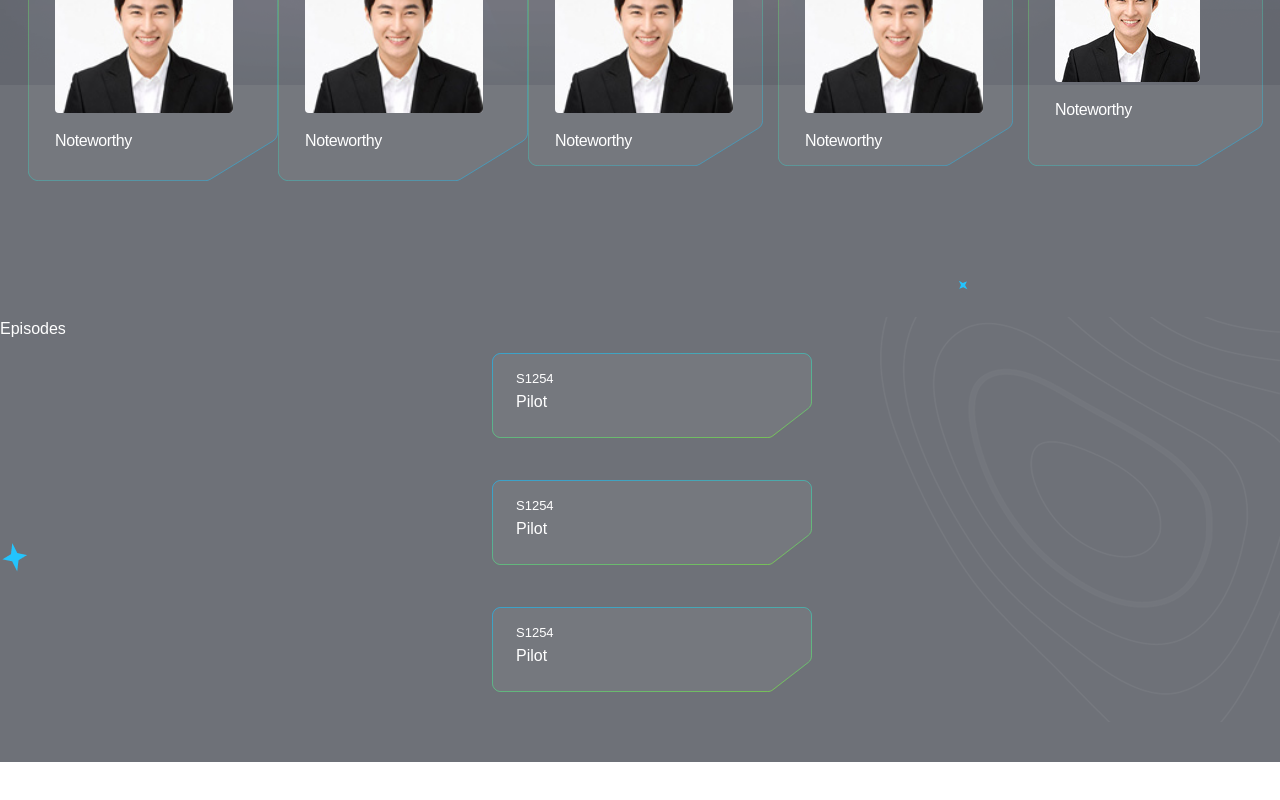
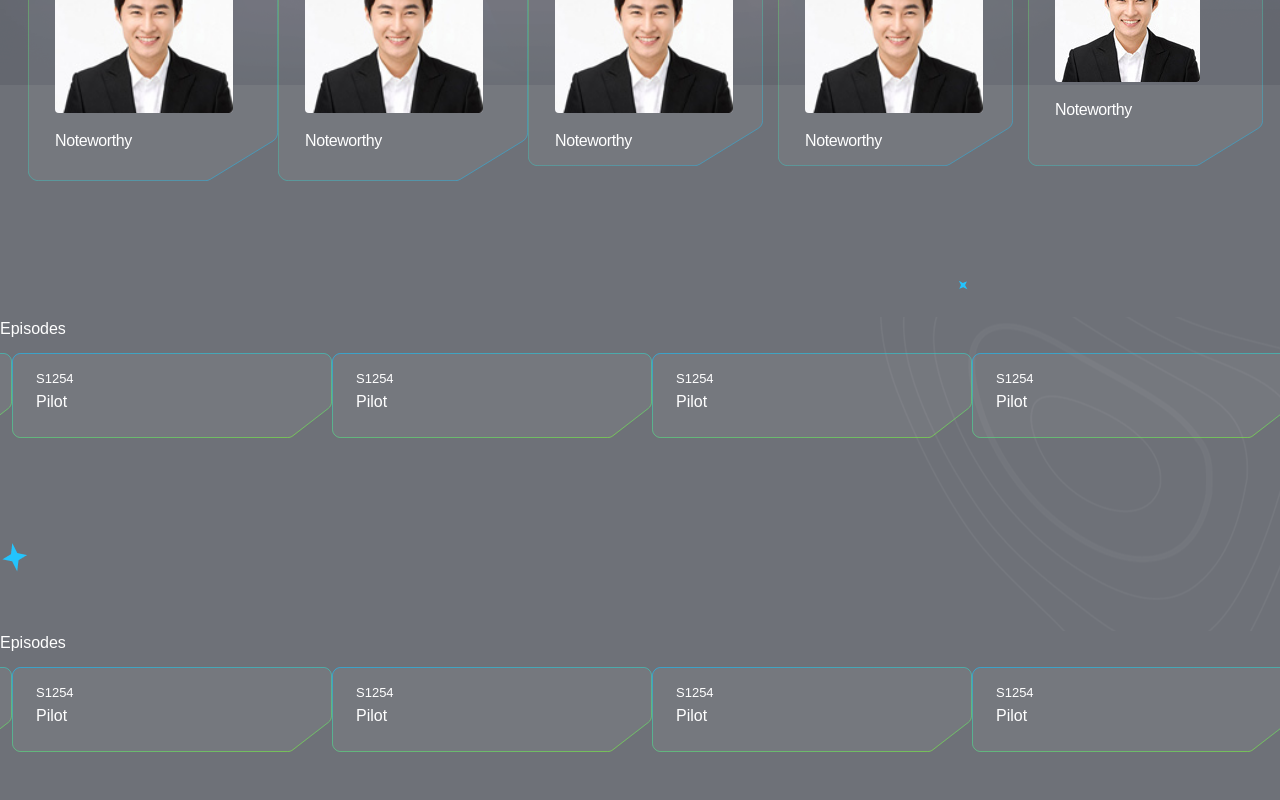
Before and after one commit to jakia12/Rick-morty, a React (Create React App) app: page / in a window 1280 px wide. Shown: the part 853-1653 px from the top of the page. Before the commit the page ends 1615 px from the top, so only its background shows below. Built offline with nearby package versions, Linux system fonts and the light colour scheme.

Commit message:
all casts page added

```diff
--- a/src/components/episodes/Episodes.jsx
+++ b/src/components/episodes/Episodes.jsx
@@ -58,6 +58,61 @@ const Episodes = () => {
           Episodes
         </h2>
         <Slider {...settings}>
+          <div className="relative max-w-[330px] md:w-[330px] h-[96px] p-5 ">
+            <img src={substract} className="" alt="" />
+            <div className="absolute top-[40px] left-[50px] w-full h-full  text-left">
+              <span className="text-[13px] text-white font-TTTravels capitalize">
+                s1254
+              </span>
+              <h3 className="text-white font-TTTravels text-[16px] capitalize">
+                Pilot
+              </h3>
+            </div>
+          </div>
+          <div className="relative max-w-[340px] md:w-[340px] h-[96px] m-3">
+            <img src={substract} alt="" />
+            <div className="absolute top-[13px] left-[24px] w-full h-full  text-left">
+              <span className="text-[13px] text-white font-TTTravels capitalize">
+                s1254
+              </span>
+              <h3 className="text-white font-TTTravels text-[16px] capitalize">
+                Pilot
+              </h3>
+            </div>
+          </div>
+          <div className="relative max-w-[340px] md:w-[340px] h-[96px] m-3">
+            <img src={substract} alt="" />
+            <div className="absolute top-[13px] left-[24px] w-full h-full  text-left">
+              <span className="text-[13px] text-white font-TTTravels capitalize">
+                s1254
+              </span>
+              <h3 className="text-white font-TTTravels text-[16px] capitalize">
+                Pilot
+              </h3>
+            </div>
+          </div>
+          <div className="relative max-w-[340px] md:w-[340px] h-[96px] m-3">
+            <img src={substract} alt="" />
+            <div className="absolute top-[13px] left-[24px] w-full h-full  text-left">
+              <span className="text-[13px] text-white font-TTTravels capitalize">
+                s1254
+              </span>
+              <h3 className="text-white font-TTTravels text-[16px] capitalize">
+                Pilot
+              </h3>
+            </div>
+          </div>
+          <div className="relative max-w-[340px] md:w-[340px] h-[96px] m-3">
+            <img src={substract} alt="" />
+            <div className="absolute top-[13px] left-[24px] w-full h-full  text-left">
+              <span className="text-[13px] text-white font-TTTravels capitalize">
+                s1254
+              </span>
+              <h3 className="text-white font-TTTravels text-[16px] capitalize">
+                Pilot
+              </h3>
+            </div>
+          </div>
           <div className="relative max-w-[340px] md:w-[340px] h-[96px] m-3">
             <img src={substract} alt="" />
             <div className="absolute top-[13px] left-[24px] w-full h-full  text-left">
--- /dev/null
+++ b/src/components/locations/Locations.jsx
@@ -0,0 +1,120 @@
+import React from "react";
+import Slider from "react-slick";
+import substract from "../../assets/placeholder-images/substract.svg";
+const Locations = () => {
+  var settings = {
+    dots: false,
+    infinite: true,
+    speed: 500,
+    slidesToShow: 4,
+
+    slidesToScroll: 1,
+    autoplay: true,
+    arrows: false,
+    autoplaySpeed: 2000,
+    responsive: [
+      {
+        breakpoint: 1024,
+        settings: {
+          slidesToShow: 4,
+          slidesToScroll: 1,
+          infinite: true,
+          dots: true,
+        },
+      },
+      {
+        breakpoint: 992,
+        settings: {
+          slidesToShow: 3,
+          slidesToScroll: 1,
+          initialSlide: 2,
+        },
+      },
+      {
+        breakpoint: 768,
+        settings: {
+          slidesToShow: 2,
+          slidesToScroll: 1,
+        },
+      },
+    ],
+    // fade: true,
+  };
+  return (
+    <div className="container  mx-auto max-w-7xl w-full">
+      <h2 className="text-[24] font-[500] capitalize font-TTTravels text-white text-left">
+        Episodes
+      </h2>
+      <Slider {...settings}>
+        <div className="relative max-w-[330px] md:w-[330px] h-[96px] p-5 ">
+          <img src={substract} className="" alt="" />
+          <div className="absolute top-[40px] left-[50px] w-full h-full  text-left">
+            <span className="text-[13px] text-white font-TTTravels capitalize">
+              s1254
+            </span>
+            <h3 className="text-white font-TTTravels text-[16px] capitalize">
+              Pilot
+            </h3>
+          </div>
+        </div>
+        <div className="relative max-w-[340px] md:w-[340px] h-[96px] m-3">
+          <img src={substract} alt="" />
+          <div className="absolute top-[13px] left-[24px] w-full h-full  text-left">
+            <span className="text-[13px] text-white font-TTTravels capitalize">
+              s1254
+            </span>
+            <h3 className="text-white font-TTTravels text-[16px] capitalize">
+              Pilot
+            </h3>
+          </div>
+        </div>
+        <div className="relative max-w-[340px] md:w-[340px] h-[96px] m-3">
+          <img src={substract} alt="" />
+          <div className="absolute top-[13px] left-[24px] w-full h-full  text-left">
+            <span className="text-[13px] text-white font-TTTravels capitalize">
+              s1254
+            </span>
+            <h3 className="text-white font-TTTravels text-[16px] capitalize">
+              Pilot
+            </h3>
+          </div>
+        </div>
+        <div className="relative max-w-[340px] md:w-[340px] h-[96px] m-3">
+          <img src={substract} alt="" />
+          <div className="absolute top-[13px] left-[24px] w-full h-full  text-left">
+            <span className="text-[13px] text-white font-TTTravels capitalize">
+              s1254
+            </span>
+            <h3 className="text-white font-TTTravels text-[16px] capitalize">
+              Pilot
+            </h3>
+          </div>
+        </div>
+        <div className="relative max-w-[340px] md:w-[340px] h-[96px] m-3">
+          <img src={substract} alt="" />
+          <div className="absolute top-[13px] left-[24px] w-full h-full  text-left">
+            <span className="text-[13px] text-white font-TTTravels capitalize">
+              s1254
+            </span>
+            <h3 className="text-white font-TTTravels text-[16px] capitalize">
+              Pilot
+            </h3>
+          </div>
+        </div>
+        <div className="relative max-w-[340px] md:w-[340px] h-[96px] m-3">
+          <img src={substract} alt="" />
+          <div className="absolute top-[13px] left-[24px] w-full h-full  text-left">
+            <span className="text-[13px] text-white font-TTTravels capitalize">
+              s1254
+            </span>
+            <h3 className="text-white font-TTTravels text-[16px] capitalize">
+              Pilot
+            </h3>
+          </div>
+        </div>
+      </Slider>
+    </div>
+  );
+};
+
+export default Locations;
--- /dev/null
+++ b/src/components/singleCast/SingleCast.jsx
@@ -0,0 +1,21 @@
+import React from "react";
+
+const SingleCast = () => {
+  return (
+    <div className="relative max-w-[235px] md:w-[235px] h-[268px] m-3">
+      <img src={castbg} alt="" />
+      <div className="absolute top-[19px] left-[27px] w-full h-full">
+        <a href="#">
+          <img class="rounded max-w-[178px] md:w-[178px]" src={Chart1} alt="" />
+        </a>
+        <div className="pt-[16px]">
+          <h5 className="mb-2 text-[16px] font-[500] font-poppins text-left tracking-tight  text-white pb-5">
+            Noteworthy
+          </h5>
+        </div>
+      </div>
+    </div>
+  );
+};
+
+export default SingleCast;
--- /dev/null
+++ b/src/pages/allCasts/AllCasts.jsx
@@ -0,0 +1,33 @@
+import React from "react";
+
+const AllCasts = () => {
+  return (
+    <section className="py-[64px]">
+      <div className="container  mx-auto max-w-7xl w-full">
+        <h2 className="font-TTTravels text-[64px] font-[600] text-lightBlue mt-[40px]">
+          The Cast
+        </h2>
+        {/* display all casts here */}
+        <div className="relative max-w-[235px] md:w-[235px] h-[268px] m-3">
+          <img src={castbg} alt="" />
+          <div className="absolute top-[19px] left-[27px] w-full h-full">
+            <a href="#">
+              <img
+                class="rounded max-w-[178px] md:w-[178px]"
+                src={Chart1}
+                alt=""
+              />
+            </a>
+            <div className="pt-[16px]">
+              <h5 className="mb-2 text-[16px] font-[500] font-poppins text-left tracking-tight  text-white pb-5">
+                Noteworthy
+              </h5>
+            </div>
+          </div>
+        </div>
+      </div>
+    </section>
+  );
+};
+
+export default AllCasts;
--- a/src/pages/home/Home.jsx
+++ b/src/pages/home/Home.jsx
@@ -6,6 +6,7 @@ import Cast from "../../components/cast/Cast";
 import Episodes from "../../components/episodes/Episodes";
 import HeroBanner from "../../components/heroSection/HeroBanner";
 import starBg from "../../assets/media-assets/Home page/Background  Elements/star.png";
+import Locations from "../../components/locations/Locations";
 
 const Home = () => {
   return (
@@ -47,6 +48,9 @@ const Home = () => {
       >
         {/* episode section */}
         <Episodes />
+
+        {/* location section */}
+        <Locations />
       </section>
     </>
   );
```
